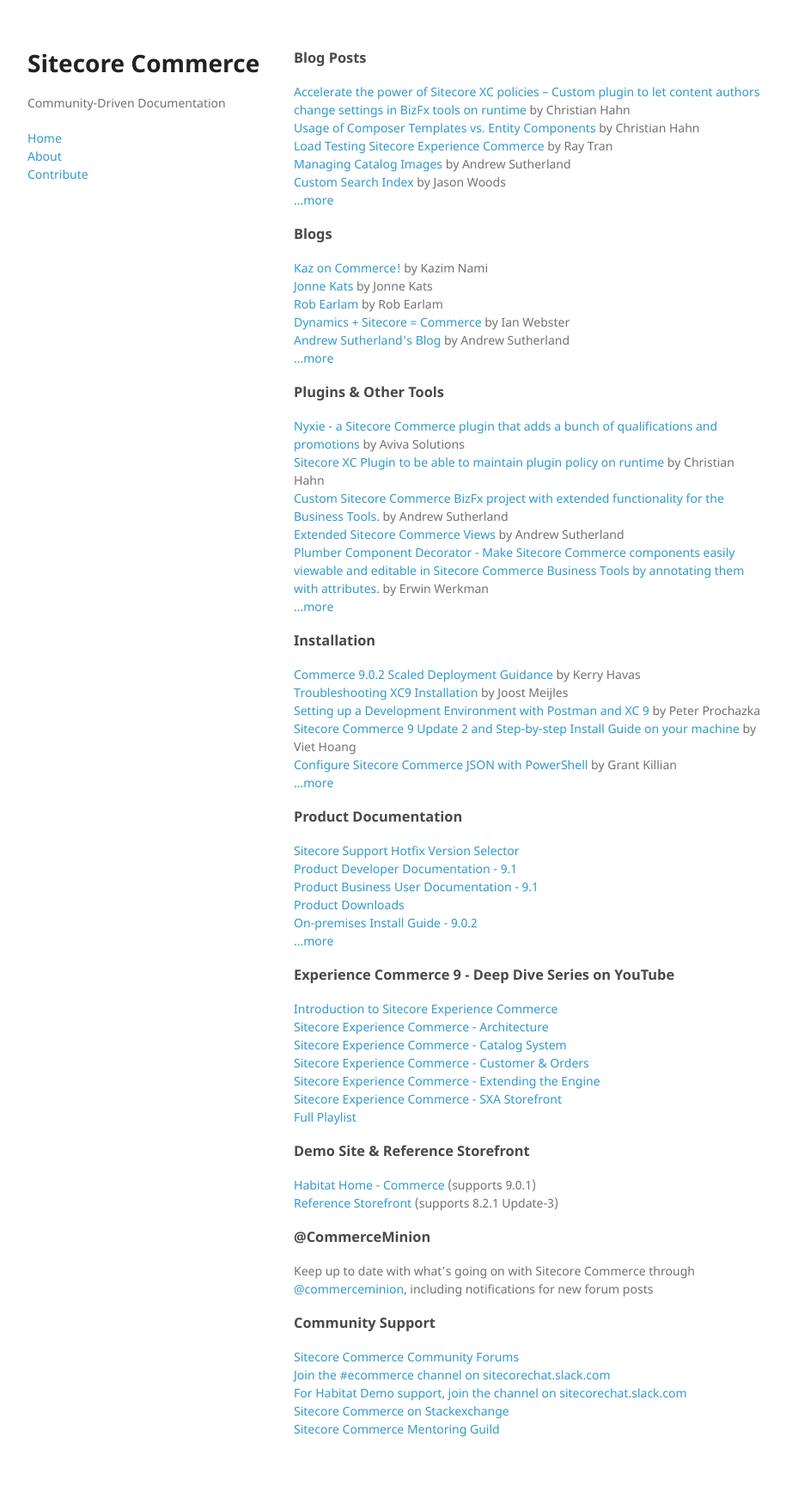
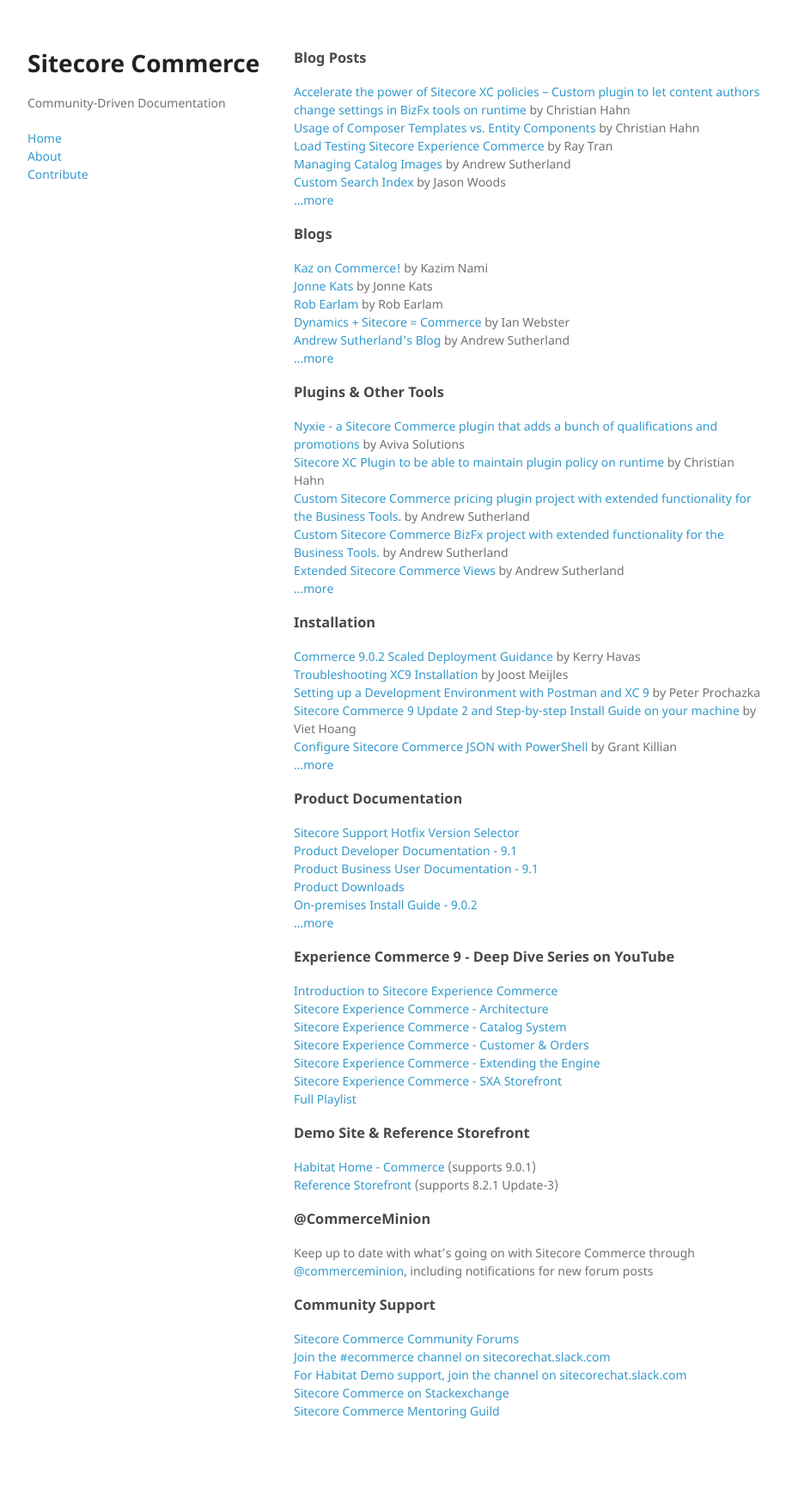
Before and after one commit to CommerceMinion/commerce-community-docs, a Jekyll site: the page built from index.md, in a window 1280 px wide. Shown: the whole page at 86% size, without its empty margins (26-941 px from the left). Built offline with Jekyll 4.4.1, drawn with Linux system fonts in a browser that asks for light colours; after the commit the page ends 1722 px from its top, so only the background shows below that.

Commit message:
Update plugins.yml

```diff
--- a/_data/plugins.yml
+++ b/_data/plugins.yml
@@ -7,6 +7,11 @@
 - name: Sitecore XC Plugin to be able to maintain plugin policy on runtime
   link: https://github.com/Chris1415/Plugin.Sample.Settings
   author: Christian Hahn
+  submitted-by: Erwin Werkman
+
+- name: Custom Sitecore Commerce pricing plugin project with extended functionality for the Business Tools.
+  link: https://github.com/ajsuth/Ajsuth.Feature.Pricing.Engine
+  author: Andrew Sutherland
   submitted-by: Erwin Werkman
 
 - name: Custom Sitecore Commerce BizFx project with extended functionality for the Business Tools.
```
